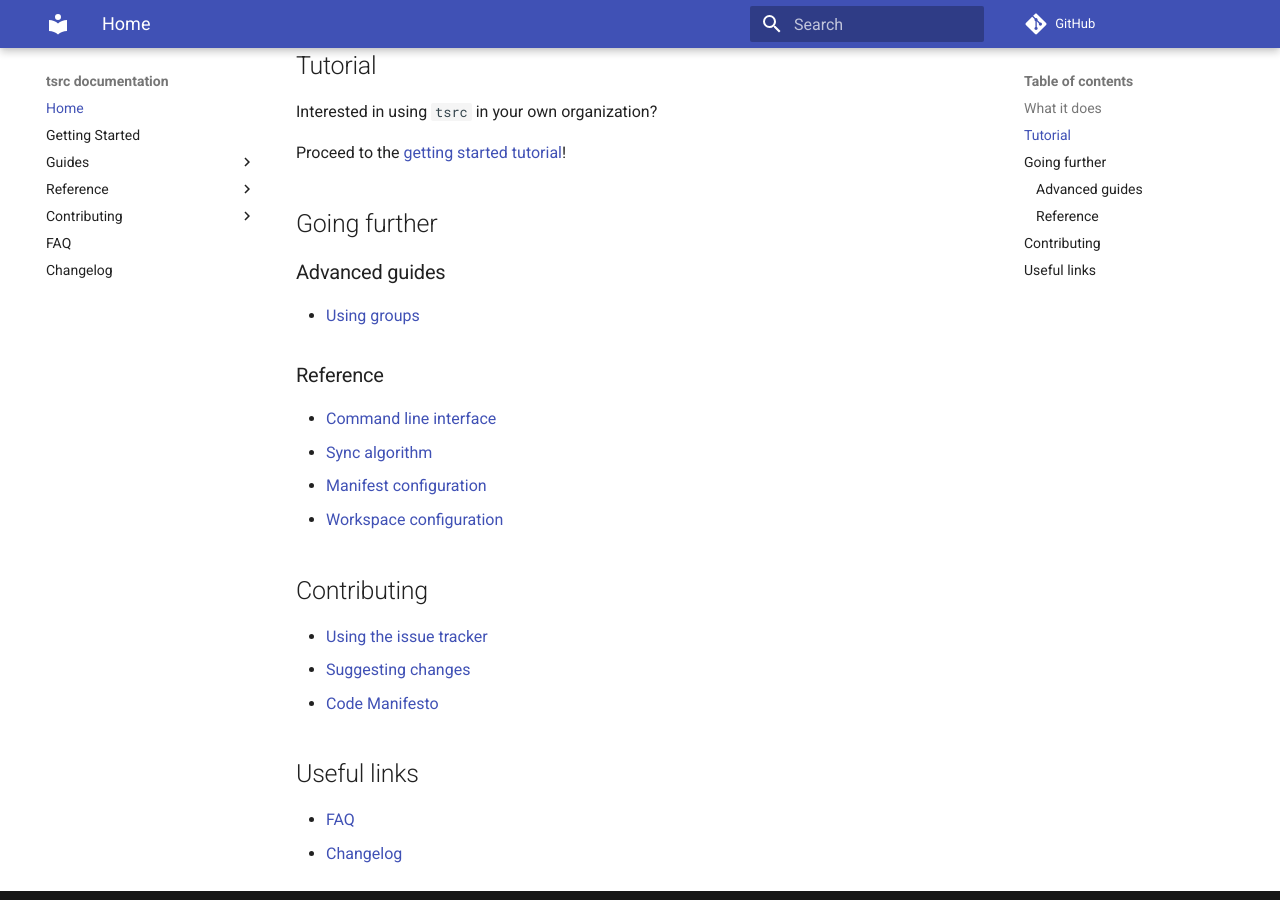
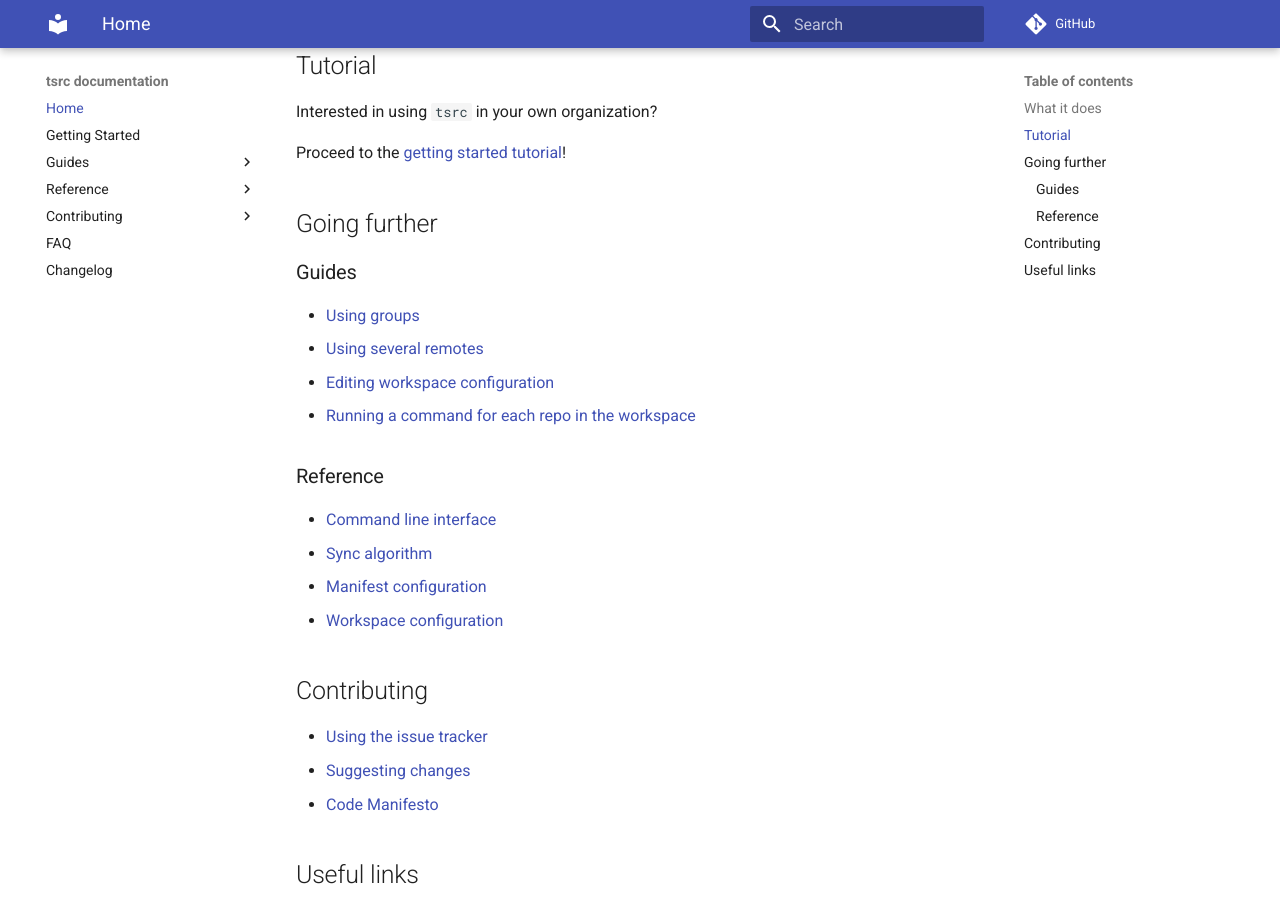
Before and after one commit to your-tools/tsrc, an MkDocs documentation site: the page built from docs/index.md, in a window 1280 px wide and 900 px high, scrolled down 757 px. Built offline with MkDocs 1.6.1 and Material for MkDocs 9.7.7, drawn with Linux system fonts in a browser that asks for light colours; comment, search, counter and statistics services are not loaded.

Commit message:
Add missing links to guides from home page

```diff
--- a/docs/index.md
+++ b/docs/index.md
@@ -36,9 +36,12 @@ Proceed to the [getting started tutorial](getting-started.md)!
 
 ## Going further
 
-### Advanced guides
+### Guides
 
 * [Using groups](guide/groups.md)
+* [Using several remotes](guide/remotes.md)
+* [Editing workspace configuration](guide/workspace-config.md)
+* [Running a command for each repo in the workspace](guide/foreach.md)
 
 ### Reference
 
```
